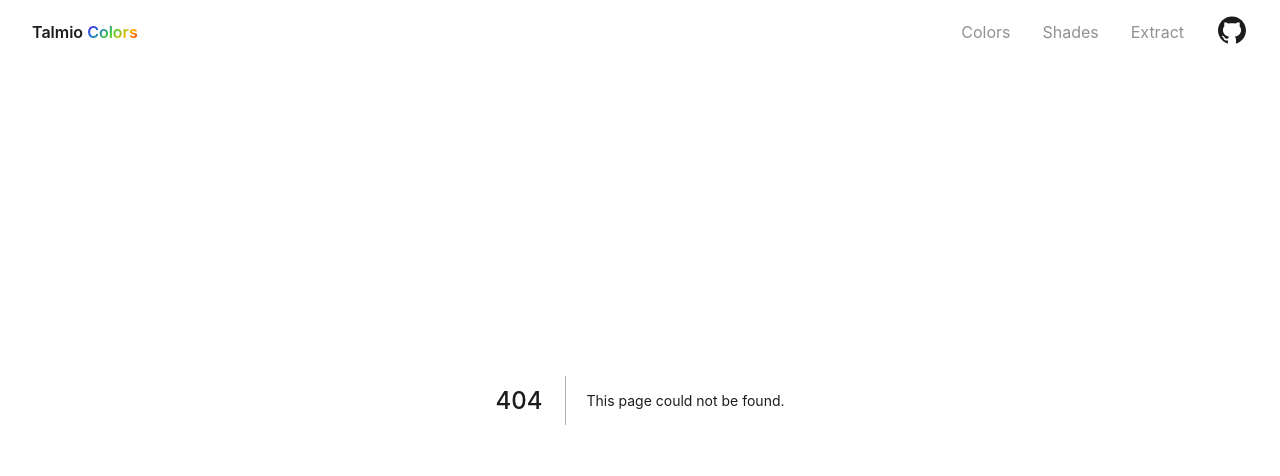
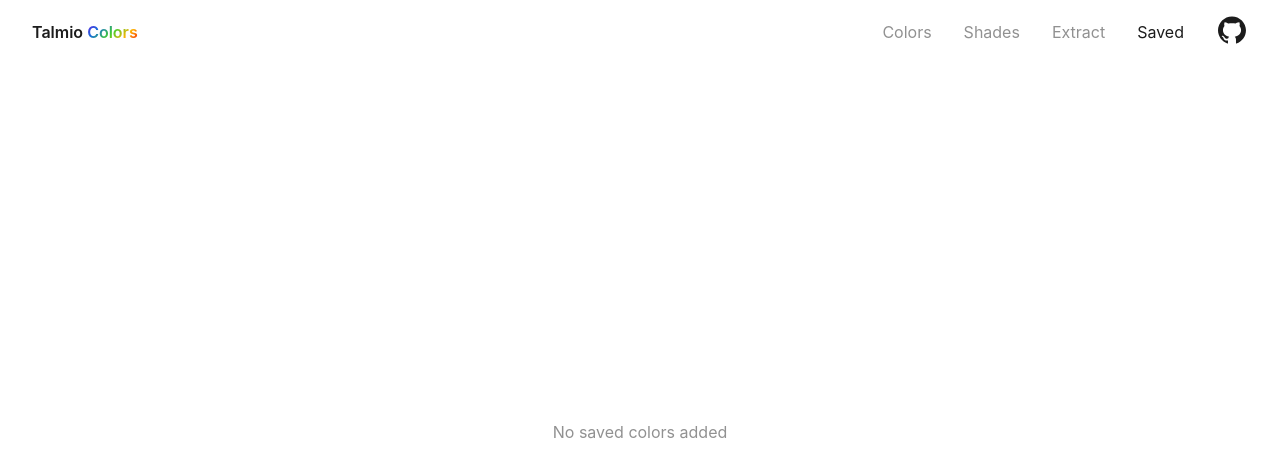
Before and after one commit to marcusfrdk/colors.marcusfredriksson.com, a Next.js app: page /saved in a window 1280 px wide. Before the commit this address had no page. Shown: the top 476 px of the page. Built offline with nearby package versions, Linux system fonts and the light colour scheme.

Commit message:
#7 Save colors
Save random colors by clicking on the heart button in random colors

```diff
--- a/src/components/Button.tsx
+++ b/src/components/Button.tsx
@@ -2,13 +2,14 @@ import { css } from "@emotion/react";
 import styled from "@emotion/styled";
 import useColor from "contexts/color/useColor";
 import { IconType } from "react-icons";
-import { BREAKPOINT_TABLET, PRIMARY_COLOR } from "utils/constants";
+import { BREAKPOINT_TABLET } from "utils/constants";
 
-const Button = ({ Icon, onClick, hex = PRIMARY_COLOR, disabled }: Props) => {
+const Button = ({ Icon, onClick, disabled }: Props) => {
   const { colors } = useColor();
 
   return (
     <Container
+      className="button"
       disabled={disabled}
       onClick={onClick}
       onKeyDown={(e) => (e.key === " " ? e.preventDefault() : null)}
@@ -62,7 +63,6 @@ const Container = styled.button`
 type Props = {
   Icon: IconType;
   onClick: () => void;
-  hex?: string;
   disabled?: boolean;
 };
 
--- a/src/components/RandomColor.tsx
+++ b/src/components/RandomColor.tsx
@@ -1,7 +1,7 @@
 import styled from "@emotion/styled";
 import { css } from "@emotion/react";
 import { Color } from "contexts/color/ColorContext";
-import { useLayoutEffect, useState } from "react";
+import { useLayoutEffect, useMemo, useState } from "react";
 import getTextColorFromHex from "utils/getTextColorFromHex";
 import useColor from "contexts/color/useColor";
 import copyToClipboard from "utils/copyToClipboard";
@@ -12,11 +12,23 @@ import useMessage from "contexts/message/useMessage";
 
 import { BsFillTrashFill } from "react-icons/bs";
 import { IoIosCopy as Copy } from "react-icons/io";
-import { AiFillLock as Lock, AiFillUnlock as Unlock } from "react-icons/ai";
+import {
+  AiFillLock as Lock,
+  AiFillUnlock as Unlock,
+  AiFillHeart as Heart,
+  AiOutlineHeart as BrokenHeart,
+} from "react-icons/ai";
 import { useRouter } from "next/router";
 
 const RandomColor = ({ color, index }: Props) => {
-  const { removeColor, colors, toggleColorLock } = useColor();
+  const {
+    removeColor,
+    colors,
+    toggleColorLock,
+    saveColor,
+    unsaveColor,
+    savedColors,
+  } = useColor();
   const { newToast } = useMessage();
   const router = useRouter();
 
@@ -25,6 +37,11 @@ const RandomColor = ({ color, index }: Props) => {
   useLayoutEffect(() => {
     setStateTextColor(getTextColorFromHex(color.hex));
   }, [color, setStateTextColor]);
+
+  const isSaved = useMemo(
+    () => savedColors.includes(color.hex),
+    [savedColors, color]
+  );
 
   return (
     <Container>
@@ -54,13 +71,17 @@ const RandomColor = ({ color, index }: Props) => {
       </HexColor>
       <ButtonContainer>
         <Button
+          Icon={isSaved ? Heart : BrokenHeart}
+          onClick={() =>
+            isSaved ? unsaveColor(color.hex) : saveColor(color.hex)
+          }
+        />
+        <Button
           Icon={color.locked ? Lock : Unlock}
           onClick={() => toggleColorLock(index)}
-          hex={color.hex}
         />
         <Button
           Icon={BsFillTrashFill}
-          hex={color.hex}
           onClick={() => removeColor(index)}
           disabled={colors.length <= 1 || color.locked}
         />
--- a/src/contexts/color/ColorContext.ts
+++ b/src/contexts/color/ColorContext.ts
@@ -14,12 +14,19 @@ export type ToggleColorLock = (index: number) => void;
 
 export type History = Color[][];
 
+export type SavedColors = string[];
+
+export type SaveColor = (hex: string) => void;
+
+export type UnsaveColor = (hex: string) => void;
+
 export type RedoHistory = () => void;
 
 export type UndoHistory = () => void;
 
 export interface IColorContext {
   colors: Color[];
+  savedColors: SavedColors;
   history: History;
   historyIndex: number;
   undoHistory: UndoHistory;
@@ -29,6 +36,8 @@ export interface IColorContext {
   resetColors: ResetColors;
   regenerateColors: RegenerateColors;
   toggleColorLock: ToggleColorLock;
+  saveColor: SaveColor;
+  unsaveColor: UnsaveColor;
   canRedo: boolean;
   canUndo: boolean;
   canReset: boolean;
@@ -36,6 +45,7 @@ export interface IColorContext {
 
 const ColorContext = createContext<IColorContext>({
   colors: [],
+  savedColors: [],
   history: [],
   historyIndex: 0,
   redoHistory: () => undefined,
@@ -45,6 +55,8 @@ const ColorContext = createContext<IColorContext>({
   regenerateColors: () => undefined,
   toggleColorLock: () => undefined,
   resetColors: () => undefined,
+  saveColor: () => undefined,
+  unsaveColor: () => undefined,
   canRedo: false,
   canUndo: false,
   canReset: false,
--- a/src/contexts/color/ColorProvider.tsx
+++ b/src/contexts/color/ColorProvider.tsx
@@ -10,6 +10,9 @@ import ColorContext, {
   ResetColors,
   ToggleColorLock,
   UndoHistory,
+  SaveColor,
+  SavedColors,
+  UnsaveColor,
 } from "./ColorContext";
 
 // Regenerate -> Cut history -> Append current state to history -> Set history index to length of history
@@ -18,6 +21,7 @@ import ColorContext, {
 
 const LOCALSTORAGE_HISTORY = "history";
 const LOCALSTORAGE_HISTORY_INDEX = "historyIndex";
+const LOCALSTORAGE_SAVED_COLORS = "savedColors";
 
 const ColorProvider = ({ children }: Props) => {
   // STATE
@@ -25,6 +29,7 @@ const ColorProvider = ({ children }: Props) => {
   const [stateHistory, setStateHistory] = useState<History>([]);
   const [stateHistoryIndex, setStateHistoryIndex] = useState<number>(0);
   const [stateLoaded, setStateLoaded] = useState(false);
+  const [stateSavedColors, setStateSavedColors] = useState<SavedColors>([]);
 
   // FUNCTIONS
 
@@ -61,6 +66,18 @@ const ColorProvider = ({ children }: Props) => {
     },
     [stateColors, updateCurrentState]
   );
+
+  const saveColor: SaveColor = (hex) => {
+    const newState = [...stateSavedColors, hex];
+    setStateSavedColors(newState);
+    localStorage.setItem(LOCALSTORAGE_SAVED_COLORS, JSON.stringify(newState));
+  };
+
+  const unsaveColor: UnsaveColor = (hex) => {
+    const newState = [...stateSavedColors].filter((f) => f !== hex);
+    setStateSavedColors(newState);
+    localStorage.setItem(LOCALSTORAGE_SAVED_COLORS, JSON.stringify(newState));
+  };
 
   const resetColors: ResetColors = useCallback(() => {
     const newColors = [{ hex: generateRandomHex(), locked: false }];
@@ -120,10 +137,14 @@ const ColorProvider = ({ children }: Props) => {
   // Load data on first load
   useEffect(() => {
     try {
+      const storedSavedColors = localStorage.getItem(LOCALSTORAGE_SAVED_COLORS);
       const storedHistory = localStorage.getItem(LOCALSTORAGE_HISTORY);
       const storedHistoryIndex = localStorage.getItem(
         LOCALSTORAGE_HISTORY_INDEX
       );
+
+      const saved = storedSavedColors ? JSON.parse(storedSavedColors) : [];
+      setStateSavedColors(saved);
 
       if (!storedHistory || !storedHistoryIndex) return resetColors();
 
@@ -159,6 +180,7 @@ const ColorProvider = ({ children }: Props) => {
         colors: stateColors,
         history: stateHistory,
         historyIndex: stateHistoryIndex,
+        savedColors: stateSavedColors,
         addColor,
         removeColor,
         resetColors,
@@ -166,6 +188,8 @@ const ColorProvider = ({ children }: Props) => {
         regenerateColors,
         undoHistory,
         redoHistory,
+        saveColor,
+        unsaveColor,
         canRedo: stateHistoryIndex < stateHistory.length - 1,
         canUndo: stateHistoryIndex > 0,
         canReset: stateColors.length > 1 || stateHistory.length > 1,
--- /dev/null
+++ b/src/pages/saved.tsx
@@ -0,0 +1,130 @@
+import { css } from "@emotion/react";
+import styled from "@emotion/styled";
+import Button from "components/Button";
+import useColor from "contexts/color/useColor";
+import getTextColorFromHex from "utils/getTextColorFromHex";
+import { AiFillHeart as Heart } from "react-icons/ai";
+import { IoIosCopy as Copy } from "react-icons/io";
+import getHoverColorFromHex from "utils/getHoverColorFromHex";
+import copyToClipboard from "utils/copyToClipboard";
+import useMessage from "contexts/message/useMessage";
+import { useRouter } from "next/router";
+import SEO from "components/SEO";
+
+const SavedPage = () => {
+  const { savedColors, unsaveColor } = useColor();
+  const { newToast } = useMessage();
+  const router = useRouter();
+
+  return (
+    <Page>
+      <SEO
+        title="Saved Colors | Talmio Colors"
+        description="View and manage your saved colors."
+      />
+      {savedColors.length === 0 ? (
+        <NoSavedColorsMessage>No saved colors added</NoSavedColorsMessage>
+      ) : (
+        <Colors>
+          {savedColors.map((color, index) => (
+            <Color
+              key={index}
+              css={css`
+                background-color: ${color};
+                & > div > p,
+                & > div > svg {
+                  color: ${getTextColorFromHex(color)};
+                  fill: ${getTextColorFromHex(color)};
+                }
+                & > div:not(.background) {
+                  @media screen and (hover: hover) {
+                    &:hover {
+                      background-color: ${getHoverColorFromHex(color)};
+                    }
+                  }
+                }
+              `}
+            >
+              <Background
+                className="background"
+                onClick={() =>
+                  router.push(`/shades?color=${encodeURIComponent(color)}`)
+                }
+              />
+              <div
+                onClick={() => {
+                  const success = copyToClipboard(color);
+                  newToast(
+                    success
+                      ? `'${color}' copied to clipboard`
+                      : "Failed to copy value to clipboard"
+                  );
+                }}
+              >
+                <p>{color}</p>
+                <Copy size="1rem" />
+              </div>
+              <Button Icon={Heart} onClick={() => unsaveColor(color)} />
+            </Color>
+          ))}
+        </Colors>
+      )}
+    </Page>
+  );
+};
+
+const Color = styled.li`
+  display: flex;
+  align-items: center;
+  padding: 2rem;
+  justify-content: space-between;
+  cursor: pointer;
+  position: relative;
+  max-width: 100vw;
+  & > div:not(.background) {
+    display: flex;
+    align-items: center;
+    padding: 0.5rem;
+    border-radius: 0.5rem;
+    transition: background-color 64ms ease;
+    z-index: 2;
+    cursor: pointer;
+    & > p {
+      margin-right: 0.5rem;
+    }
+  }
+  & > .button {
+    position: relative;
+    z-index: 3;
+  }
+`;
+
+const Colors = styled.ul`
+  list-style: none;
+  position: relative;
+`;
+
+const NoSavedColorsMessage = styled.p`
+  height: calc(var(--viewport-height) - var(--header-height));
+  display: flex;
+  justify-content: center;
+  align-items: center;
+  color: var(--weak);
+`;
+
+const Background = styled.div`
+  position: absolute;
+  height: 100%;
+  width: 100%;
+  z-index: 1;
+  top: 0;
+  left: 0;
+`;
+
+const Page = styled.main`
+  min-height: var(--viewport-height);
+  position: relative;
+  padding-top: var(--header-height);
+`;
+
+export default SavedPage;
--- a/src/types/Menu.ts
+++ b/src/types/Menu.ts
@@ -1,5 +1,5 @@
 import { IconType } from "react-icons";
-import { AiFillGithub as Github } from "react-icons/ai";
+import { AiFillGithub as Github, AiFillHeart as Heart } from "react-icons/ai";
 import { IoMdColorFill as Colors } from "react-icons/io";
 import { FaLayerGroup as Shades } from "react-icons/fa";
 import { BsImageFill as Image } from "react-icons/bs";
@@ -17,6 +17,7 @@ export const menu: MenuItem[] = [
   { label: "Colors", href: "/", Icon: Colors },
   { label: "Shades", href: "/shades", Icon: Shades },
   { label: "Extract", href: "/extract", Icon: Image },
+  { label: "Saved", href: "/saved", Icon: Heart },
   {
     label: "Source code",
     href: REPOSITORY_URL,
```
